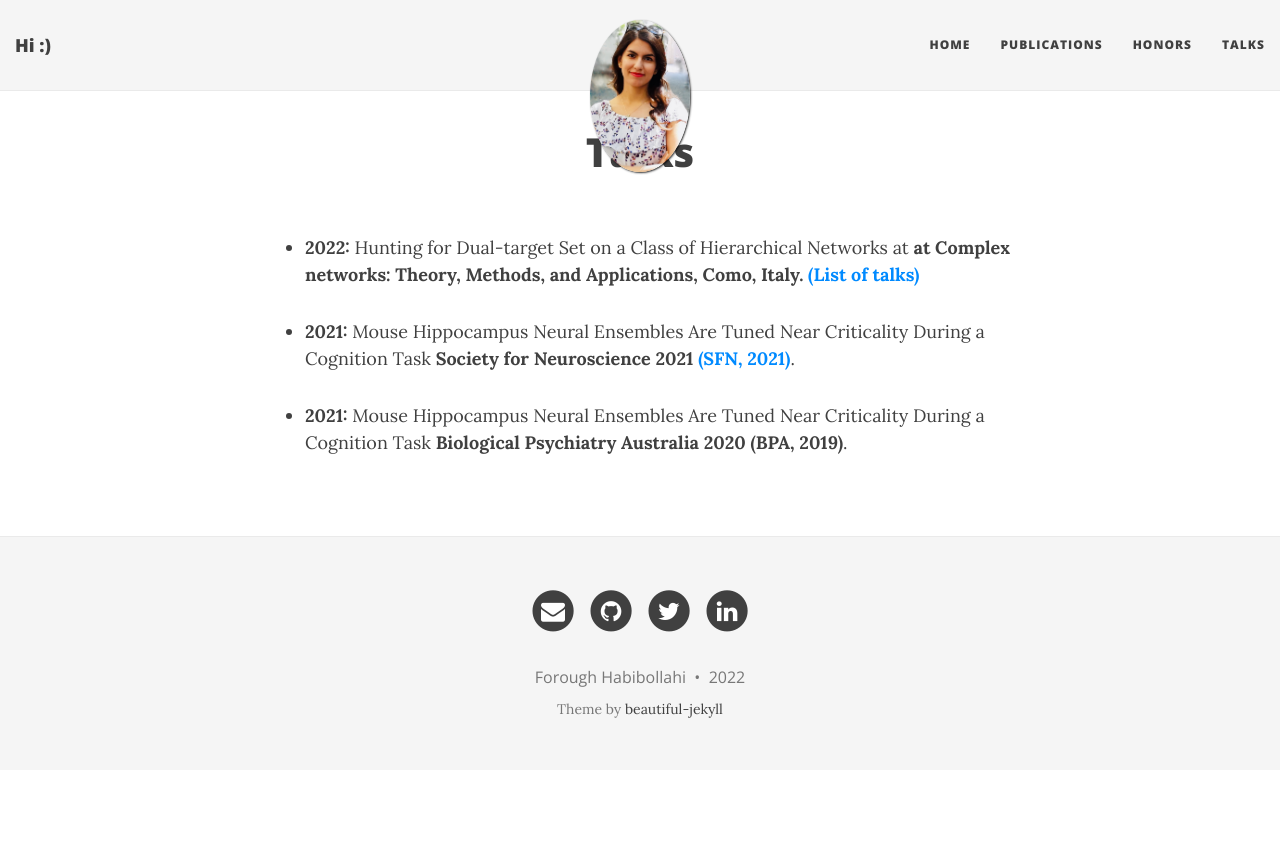
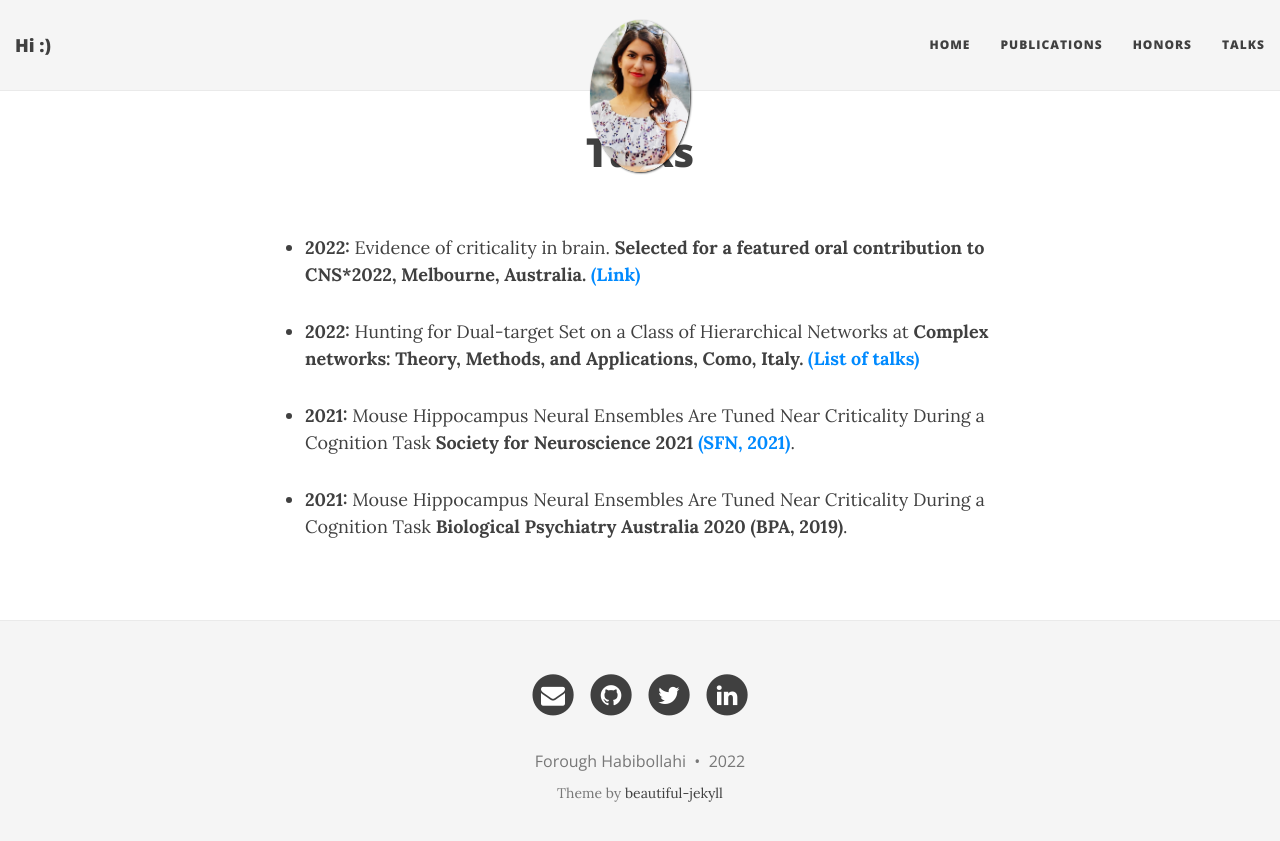
Before and after one commit to ForoughHa/ForoughHa.github.io, a Jekyll site: the page built from talks.md, in a window 1280 px wide. Shown: the top 841 px of the page. Built offline with Jekyll 4.4.1, drawn with Linux system fonts in a browser that asks for light colours; nearby versions of some CDN libraries.

Commit message:
Update talks.md

```diff
--- a/talks.md
+++ b/talks.md
@@ -2,7 +2,10 @@
 layout: page
 title: Talks
 ---
-- <b>2022:</b> Hunting for Dual-target Set on a Class of Hierarchical Networks at <b>at Complex networks: Theory, Methods, and Applications, Como, Italy. <a href = "https://docs.google.com/spreadsheets/d/1Y-gQihPfZNo3eNBIMQ4C7sKKrlue_2SyOuqognUX6c4/edit#gid=0">(List of talks)</a></b>
+
+- <b>2022:</b> Evidence of criticality in brain. <b> Selected for a featured oral contribution to CNS*2022, Melbourne, Australia. <a href = "https://www.cnsorg.org/cns-2022-presentations">(Link)</a></b>
+
+- <b>2022:</b> Hunting for Dual-target Set on a Class of Hierarchical Networks at <b> Complex networks: Theory, Methods, and Applications, Como, Italy. <a href = "https://docs.google.com/spreadsheets/d/1Y-gQihPfZNo3eNBIMQ4C7sKKrlue_2SyOuqognUX6c4/edit#gid=0">(List of talks)</a></b>
 
 - <b>2021:</b> Mouse Hippocampus Neural Ensembles Are Tuned Near Criticality During a Cognition Task <b>Society for Neuroscience 2021 <a href="https://www.abstractsonline.com/pp8/#!/10485/presentation/21172">(SFN, 2021)</a></b>.
 
```
